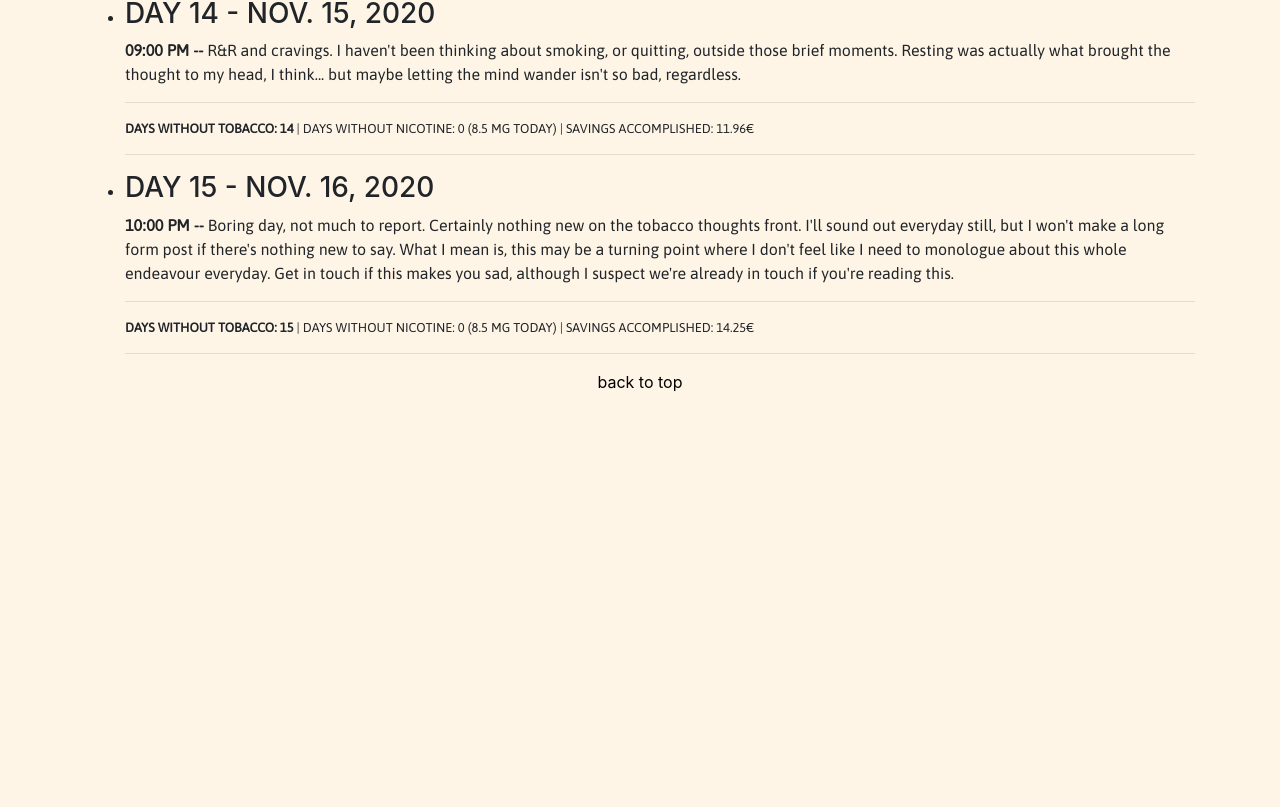
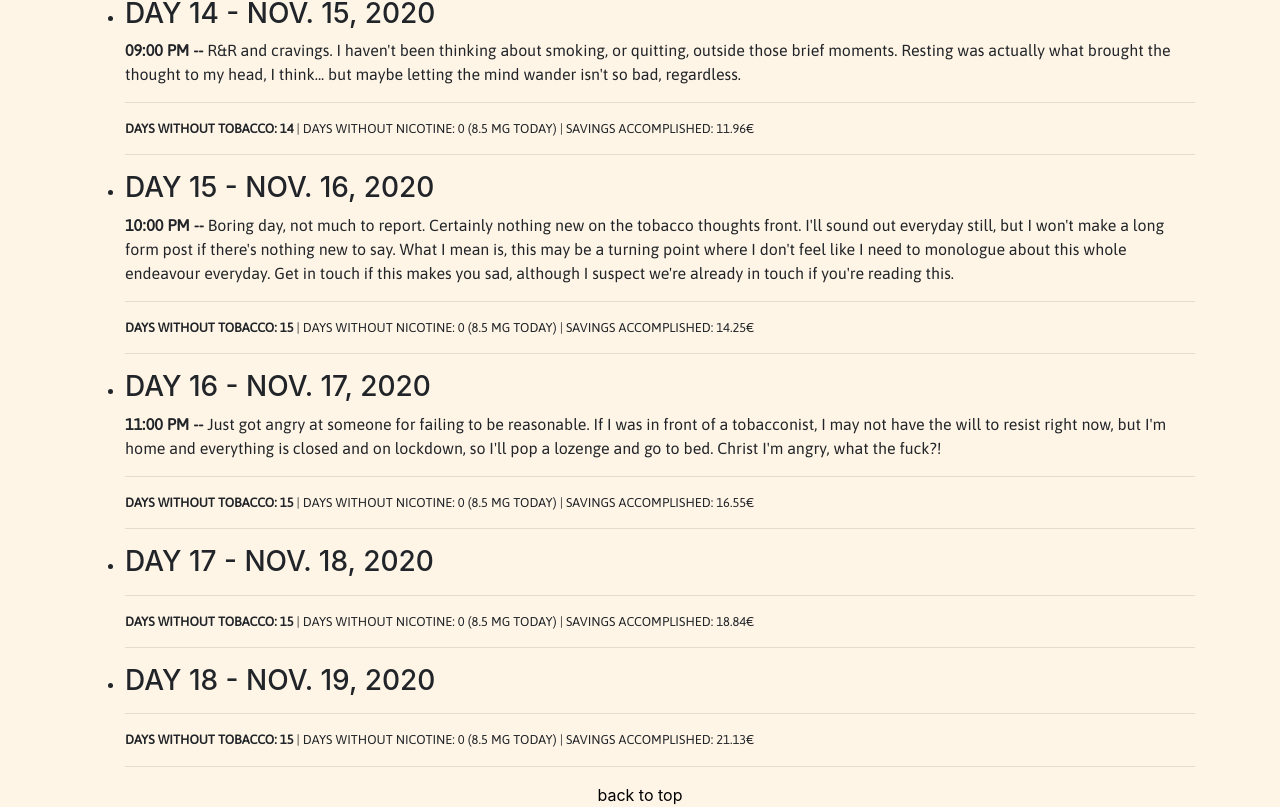
Before and after one commit to draialexis/alexisdrai, an Angular app: page / in a window 1280 px wide. Shown: the part 5032-5839 px from the top of the page. Before the commit the page ends 5426 px from the top, so only its background shows below. Built offline with nearby package versions, Linux system fonts and the light colour scheme.

Commit message:
Add entry for days 16, 17, and 18

```diff
--- a/src/app/components/smokefree/smokefree.component.html
+++ b/src/app/components/smokefree/smokefree.component.html
@@ -231,7 +231,7 @@
     <hr>
   </li>
   <li>
-    <h3 id="smokefree" class="text-uppercase">Day 15 - nov. 16, 2020</h3>
+    <h3 class="text-uppercase">Day 15 - nov. 16, 2020</h3>
     <p><strong>10:00 PM --</strong> Boring day, not much to report. Certainly nothing new on the tobacco thoughts front.
       I'll sound out everyday still, but I won't make a long form post if there's nothing new to say. What I mean is,
       this may be a turning point where I don't feel like I need to monologue about this whole endeavour everyday. Get
@@ -241,6 +241,30 @@
       today) | savings accomplished: 14.25€</p>
     <hr>
   </li>
+  <li>
+    <h3 class="text-uppercase">Day 16 - nov. 17, 2020</h3>
+    <p><strong>11:00 PM --</strong> Just got angry at someone for failing to be reasonable. If I was in front of a
+      tobacconist, I may not have the will to resist right now, but I'm home and everything is closed and on lockdown,
+      so I'll pop a lozenge and go to bed. Christ I'm angry, what the fuck?!</p>
+    <hr>
+    <p class="small-print text-uppercase"><strong>days without tobacco: 15</strong> | days without nicotine: 0 (8.5 mg
+      today) | savings accomplished: 16.55€</p>
+    <hr>
+  </li>
+  <li>
+    <h3 class="text-uppercase">Day 17 - nov. 18, 2020</h3>
+    <hr>
+    <p class="small-print text-uppercase"><strong>days without tobacco: 15</strong> | days without nicotine: 0 (8.5 mg
+      today) | savings accomplished: 18.84€</p>
+    <hr>
+  </li>
+  <li>
+    <h3 id="smokefree" class="text-uppercase">Day 18 - nov. 19, 2020</h3>
+    <hr>
+    <p class="small-print text-uppercase"><strong>days without tobacco: 15</strong> | days without nicotine: 0 (8.5 mg
+      today) | savings accomplished: 21.13€</p>
+    <hr>
+  </li>
 </ul>
 <div class="flex-center">
   <a class="nav-in-art link" href="#day-one">back to top</a>
```
